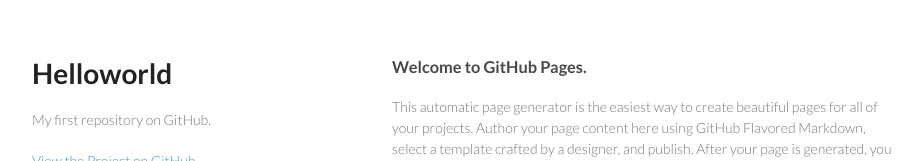
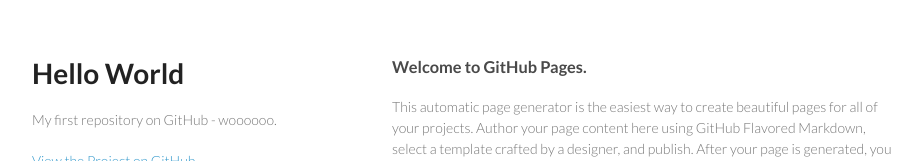
Before and after one commit to anipind/helloworld, a plain HTML site: page index.html in a window 1280 px wide. Shown: the top 161 px of the page, without its empty margins (178-1101 px from the left). Drawn offline with Linux system fonts and the light colour scheme.

Commit message:
Update index.html

```diff
--- a/index.html
+++ b/index.html
@@ -15,8 +15,8 @@
   <body>
     <div class="wrapper">
       <header>
-        <h1>Helloworld</h1>
-        <p>My first repository on GitHub.</p>
+        <h1>Hello World</h1>
+        <p>My first repository on GitHub - woooooo.</p>
 
         <p class="view"><a href="https://github.com/anipind/helloworld">View the Project on GitHub <small>anipind/helloworld</small></a></p>
 
```
